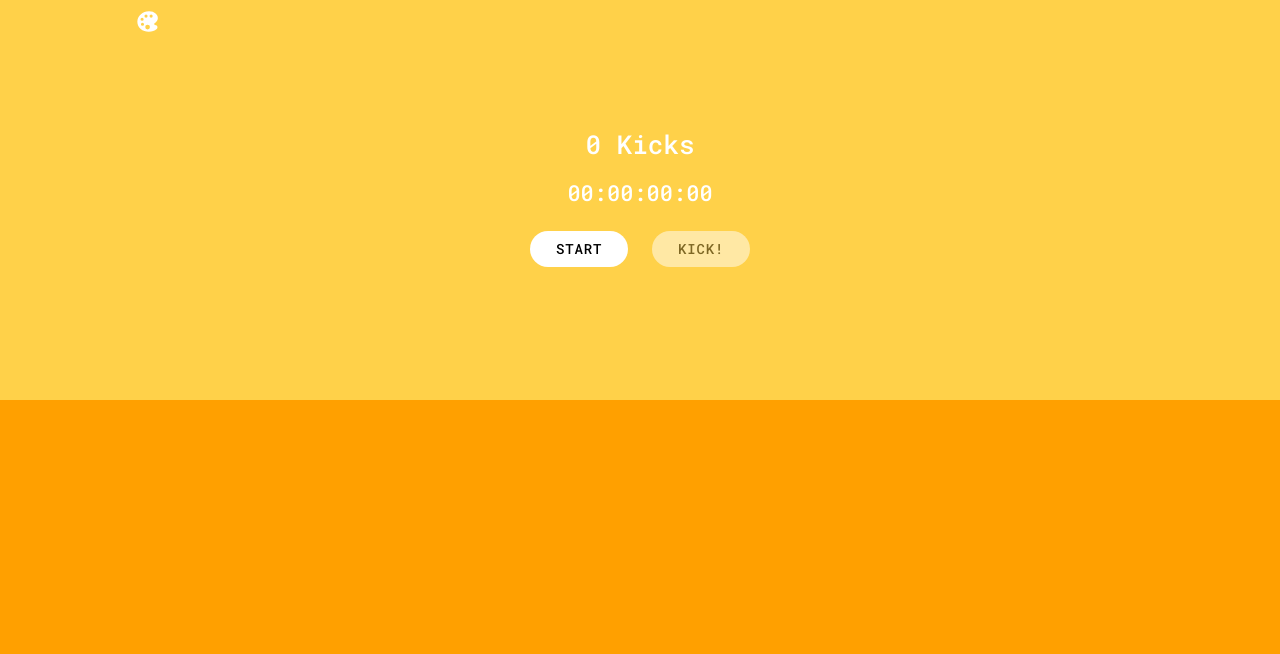
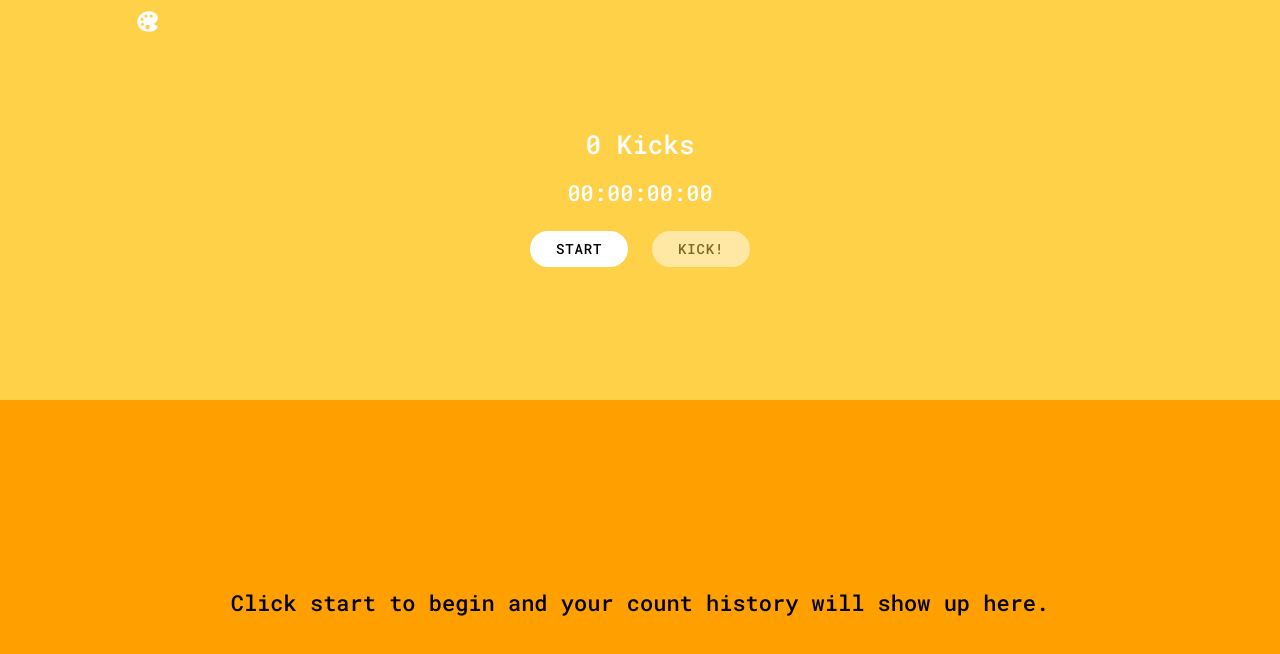
Before and after one commit to Danwakeem/kick-tracker, a React (Create React App) app: page /counter in a window 1280 px wide. Shown: the top 654 px of the page. Built offline with nearby package versions, Linux system fonts and the light colour scheme.

Commit message:
Added color names

```diff
--- a/src/pages/KickCounter.tsx
+++ b/src/pages/KickCounter.tsx
@@ -88,6 +88,8 @@ const KickCounter: React.FC<{ colors: ColorInput, newColorIndex: any }> = ({
     left: 0,
   };
 
+  const hasItems = (kickData?.list || []).length > 0;
+
   return (
     <IonPage>
       <IonContent style={{ '--background': bottom }}>
@@ -142,7 +144,21 @@ const KickCounter: React.FC<{ colors: ColorInput, newColorIndex: any }> = ({
           </HeaderButtons>
         </HeaderContent>
         <Buffer />
-        <IonList style={{ backgroundColor: bottom, maxWidth: '1000px', margin: '0 auto' }}>
+        {!hasItems && <div style={{
+          display: 'flex',
+          alignItems: 'center',
+          justifyContent: 'center',
+          backgroundColor: bottom,
+          maxWidth: '1000px',
+          margin: '0 auto',
+          width: '100%',
+          height: 'calc(100% - 400px)',
+          textAlign: 'center',
+          padding: '10px',
+        }}>
+          <h3>Click start to begin and your count history will show up here.</h3>
+        </div>}
+        {hasItems && <IonList style={{ backgroundColor: bottom, maxWidth: '1000px', margin: '0 auto' }}>
           {
             (kickData?.list || []).map(({ duration, kicks }: any, index: number) => {
               const formattedDuration = formatDuration(intervalToDuration(duration));
@@ -169,7 +185,7 @@ const KickCounter: React.FC<{ colors: ColorInput, newColorIndex: any }> = ({
               );
             })
           }
-        </IonList>
+        </IonList>}
       </IonContent>
     </IonPage>
   );
--- a/src/util/colorLIst.ts
+++ b/src/util/colorLIst.ts
@@ -1,33 +1,41 @@
 export const colorList = [
   {
+    name: 'red',
     top: '#ff6659',
     bottom: '#d32f2f'
   },
   {
+    name: 'pink',
     top: '#fa5788',
     bottom: '#c2185b'
   },
   {
+    name: 'light purple',
     top: '#ae52d4',
     bottom: '#7b1fa2'
   },
   {
+    name: 'dark purple',
     top: '#8559da',
     bottom: '#512da8'
   },
   {
+    name: 'dark blue',
     top: '#666ad1',
     bottom: '#303f9f'
   },
   {
+    name: 'light blue',
     top: '#62a3ff',
     bottom: '#1675d1'
   },
   {
+    name: 'yellow',
     top: '#ffd149',
     bottom: '#ffa000'
   },
   {
+    name: 'orange',
     top: '#ff7d47',
     bottom: '#e64a19'
   }
```
